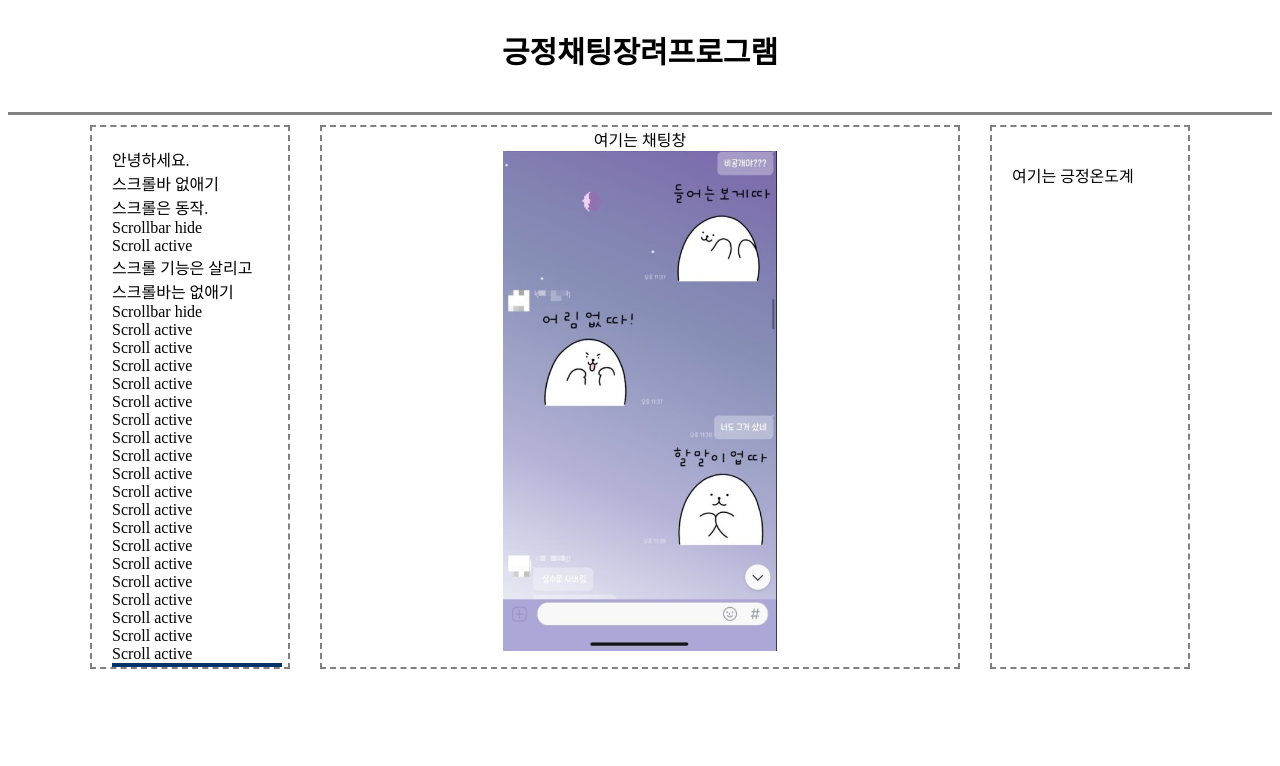
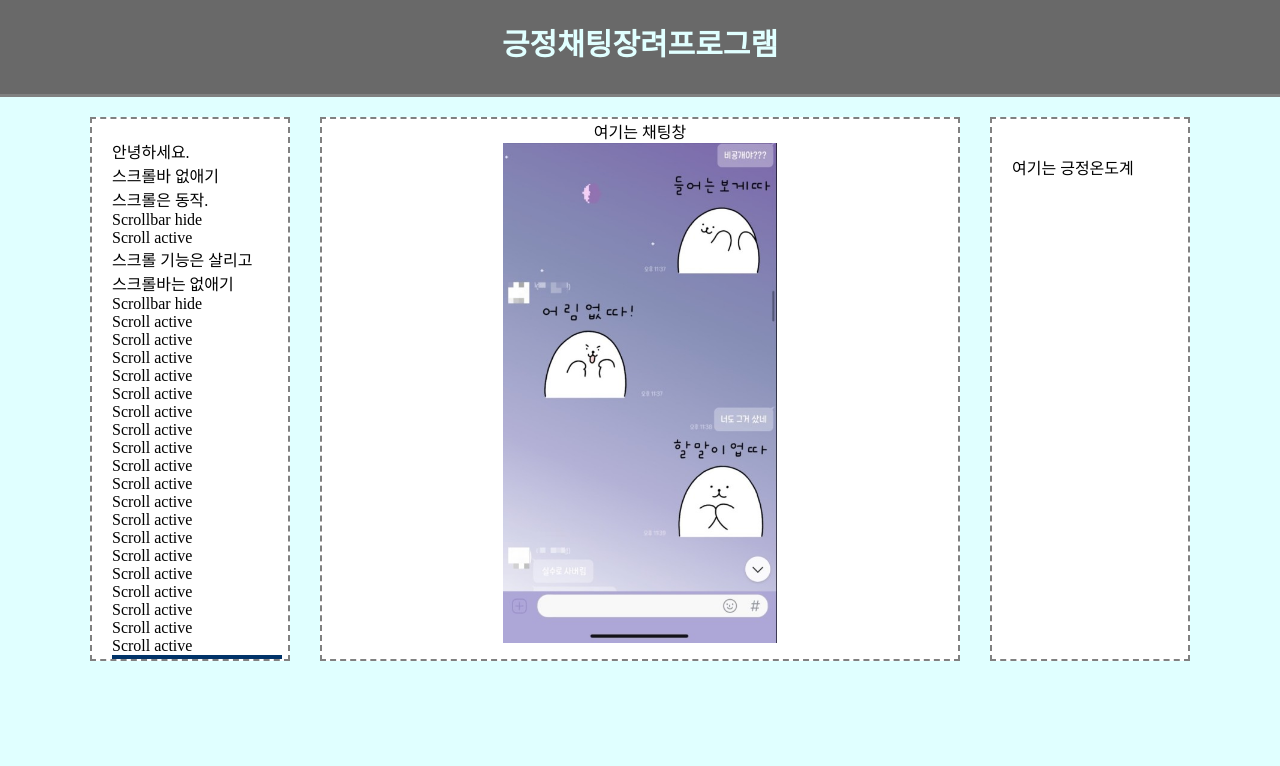
Before and after one commit to morecleverer/MYFIRSTWEB, a plain HTML site: page index.html in a window 1280 px wide. Drawn offline with Linux system fonts and the light colour scheme.

Commit message:
Add files via upload

```diff
--- a/index.html
+++ b/index.html
@@ -4,6 +4,9 @@
 <title>긍정채팅장려프로그램</title>
 <meta charset="utf-8">
 <style>
+  body{
+    margin: 0px;
+  }
   a{
     color:black;
     text-decoration: none;
@@ -11,21 +14,31 @@
   #active{
     color: red;
   }
+  #BG{
+    height: 800px;
+    margin: 0px;
+    padding: 20px;
+    background-color: #E0FFFF;
+  }
   #grid{
     display: grid;
     grid-template-columns: 1fr 200px 700px 200px 1fr;
-    margin: 10px;
+    margin: 0px;
   }
   .saw{
     color: gray;
   }
   h1{
     text-align: center;
+
     font-size: 30px;
     border-bottom: 3px solid gray;
     padding: 20px;
-    padding-bottom:  40px;
+    padding-bottom:  30px;
     margin:0px;
+    background:#696969;
+
+
   }
   .box {
     border: 2px dashed gray;
@@ -35,26 +48,30 @@
   #right{
     border: 2px dashed gray;
     padding: 20px;
+    background: white;
   }
   #chatBox{
     margin: 30px;
     margin-top: 0px;
     margin-bottom: 0px;
     border: 2px dashed gray;
+    background: white;
   }
 </style>
 </head>
 
 <body>
 
-  <h1><a href="index.html">긍정채팅장려프로그램</a></h1>
+  <h1><a href="index.html"style="color: #E0FFFF">긍정채팅장려프로그램</a></h1>
+
+<div id = "BG">
 
 <div id = "grid">
 
   <div>
   </div>
 
-  <div class="box" style="height: 500px; overflow-y: scroll;">
+  <div class="box" style="height: 500px; overflow-y: scroll; background: white ">
     안녕하세요.<br>
     스크롤바 없애기<br>
     스크롤은 동작.<br>
@@ -103,4 +120,5 @@
   <div>
   </div>
 </div>
+</div>
 </body>
```
